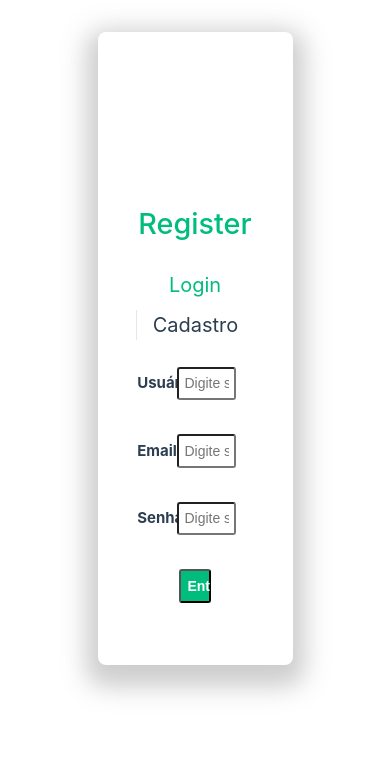
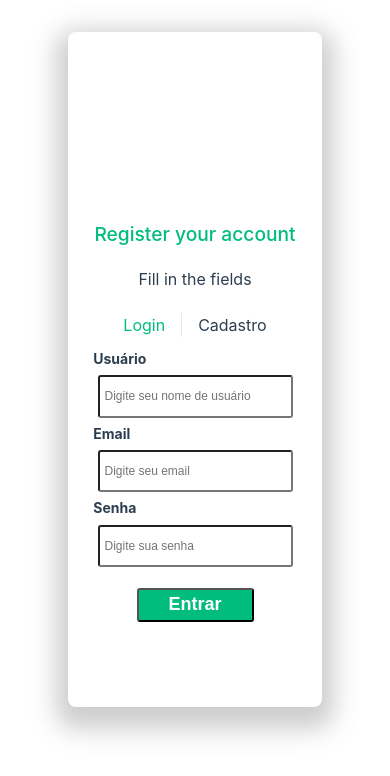
Before and after one commit to BauerKayke/VueMap, a Vue app: page /register in a window 390 px wide. Shown: the top 776 px of the page. Built offline with nearby package versions, Linux system fonts and the light colour scheme; what @fawmi/vue-google-maps would draw is missing.

Commit message:
Fix responsive

```diff
--- a/index.html
+++ b/index.html
@@ -3,7 +3,7 @@
 
 <head>
   <meta charset="UTF-8">
-  <link rel="icon" href="./public/mdi--map-search-outline.svg">
+  <link rel="icon" href="/mdi--map-search-outline.svg">
   <meta name="viewport" content="width=device-width, initial-scale=1.0">
   <title>KBMap</title>
 </head>
--- a/src/components/FormLogin.vue
+++ b/src/components/FormLogin.vue
@@ -84,15 +84,14 @@ label {
   font-size: 20px;
   font-weight: bold;
   width: 4vw;
-  /* Defina um tamanho fixo para todas as labels */
   display: inline-block;
 }
 
 input {
-  width: 15vw;
-  height: 4vh;
+  width: 20vw;
+  height: 5vh;
   margin: 2vh;
-  border-radius: 3px;
+  border-radius: 4px;
   font-size: 18px;
   padding: 5px;
 }
@@ -105,9 +104,9 @@ form {
 }
 
 button {
-  height: 4vh;
+  height: 5vh;
   width: 8vw;
-  border-radius: 3px;
+  border-radius: 4px;
   margin-top: 2vh;
   background-color: hsla(160, 100%, 37%, 1);
   color: white;
@@ -115,39 +114,35 @@ button {
   font-weight: bold;
 }
 
-@media (max-width: 1100px) {
+@media (max-width: 1200px) {
   label {
-    font-size: 18px;
-    font-weight: bold;
-    width: 6vw;
-    display: inline-block;
+    font-size: 16px;
+    width: 4vw;
   }
 
   input {
-    width: 15vw;
+    width: 30vw;
     height: 4vh;
-    margin: 2vh;
-    border-radius: 3px;
     font-size: 18px;
-    padding: 5px;
-  }
-
-  form {
-    display: flex;
-    align-items: center;
-    justify-content: center;
-    flex-direction: column;
   }
 
   button {
     height: 4vh;
-    width: 8vw;
-    border-radius: 3px;
     margin-top: 1vh;
-    background-color: hsla(160, 100%, 37%, 1);
-    color: white;
     font-size: 16px;
-    font-weight: bold;
+  }
+}
+
+@media (max-width: 700px) {
+  input {
+    width: 30vw;
+    font-size: 14px;
+    display: block;
+  }
+
+  button {
+    width: 15vw;
+    font-size: 14px;
   }
 }
 </style>
--- a/src/components/Register.vue
+++ b/src/components/Register.vue
@@ -88,6 +88,13 @@ export default {
 </script>
 
 <style scoped>
+form {
+  display: flex;
+  align-items: center;
+  flex-direction: column;
+  justify-content: center;
+}
+
 .error {
   color: red;
   font-weight: bold;
@@ -101,19 +108,12 @@ label {
 }
 
 input {
-  width: 15vw;
-  height: 4vh;
+  width: 20vw;
+  height: 5vh;
   margin: 2vh;
   border-radius: 3px;
   font-size: 18px;
   padding: 5px;
-}
-
-form {
-  display: flex;
-  align-items: center;
-  justify-content: center;
-  flex-direction: column;
 }
 
 button {
@@ -127,39 +127,50 @@ button {
   font-weight: bold;
 }
 
-@media (max-width: 1100px) {
+@media(max-width:1200px) {
   label {
-    font-size: 15px;
-    font-weight: bold;
-    width: 6vw;
-    display: inline-block;
+    width: 8vw;
+  }
+}
+
+@media (max-width: 768px) {
+
+  label {
+    font-size: 16px;
+    width: 7vw;
   }
 
   input {
-    width: 15vw;
-    height: 4vh;
-    margin: 2vh;
-    border-radius: 3px;
-    font-size: 14px;
-    padding: 5px;
-  }
-
-  form {
-    display: flex;
-    align-items: center;
-    justify-content: center;
-    flex-direction: column;
+    width: 25vw;
   }
 
   button {
-    height: 4vh;
-    width: 8vw;
-    border-radius: 3px;
-    margin-top: 2vh;
-    background-color: hsla(160, 100%, 37%, 1);
-    color: white;
+    width: 15vw;
+  }
+}
+
+@media (max-height:900px)and (max-width: 700px) {
+  label {
+    font-size: 16px;
+    width: 7vw;
+  }
+
+  input {
+    display: block;
+    width: 50vw;
+    margin: 0.5vh;
+    font-size: 12px;
+  }
+
+  button {
+    width: 30vw;
+  }
+}
+
+@media (max-width: 500px) {
+  label {
     font-size: 14px;
-    font-weight: bold;
+    width: auto;
   }
 }
 </style>
--- a/src/components/TitleHeader.vue
+++ b/src/components/TitleHeader.vue
@@ -76,17 +76,18 @@ header {
   justify-content: center;
 }
 
-@media (min-width: 1100px) {
+@media (min-width: 1200px) {
   header {
     display: flex;
     place-items: center;
-  }
-
-  header {
-    display: flex;
     align-items: center;
     justify-content: center;
     flex-direction: column;
+  }
+
+  .greetings h1,
+  .greetings h2 {
+    text-align: center;
   }
 }
 
@@ -98,7 +99,7 @@ h1 {
 }
 
 h2 {
-  font-size: 1.2rem;
+  font-size: 1.6rem;
 }
 
 .greetings h1,
@@ -106,15 +107,8 @@ h2 {
   text-align: center;
 }
 
-@media (min-width: 1100px) {
 
-  .greetings h1,
-  .greetings h2 {
-    text-align: center;
-  }
-}
-
-@media (max-width: 1100px) {
+@media (max-width: 1200px) {
   .logo {
     width: 18vw;
     height: 10vh;
@@ -128,11 +122,43 @@ h2 {
     top: 10px;
   }
 
+  h2 {
+    font-size: 1rem;
+  }
+
   nav {
     width: 100%;
     font-size: 14px;
     text-align: center;
-    margin-top: 2rem;
+    margin-top: 1.4rem;
+  }
+
+  .greetings h1,
+  .greetings h2 {
+    margin-top: 10px;
+  }
+}
+
+@media (max-height: 900px) and (max-width: 700px) {
+  .logo {
+    width: 40vw;
+    height: 10vh;
+    margin-top: 10px;
+  }
+
+  h1 {
+    font-size: 1.2rem;
+    top: -5px;
+  }
+
+  h2 {
+    font-size: 1rem;
+  }
+
+  nav a {
+    font-size: 16px;
+    text-align: center;
+
   }
 
   .greetings h1,
--- a/src/views/HomeView.vue
+++ b/src/views/HomeView.vue
@@ -24,6 +24,13 @@ main {
   box-shadow: 0px 10px 24px 12px rgba(109, 107, 107, 0.336);
   border-radius: 8px;
   width: 50vw;
-  height: 65vh;
+  height: 75vh;
+}
+
+@media (max-height: 900px) {
+  main {
+    height: 80vh;
+    width: 65vw;
+  }
 }
 </style>
--- a/src/views/MapView.vue
+++ b/src/views/MapView.vue
@@ -15,7 +15,7 @@
       </div>
     </div>
 
-    <GMapMap :center="coords" :zoom="10" map-type-id="terrain" style="width: 90vw; height: 90vh">
+    <GMapMap :center="coords" :zoom="10" map-type-id="terrain" class="mapa">
       <GMapMarker :key="markerDetails.id" :position="markerDetails.position" :clickable="true" :draggable="false"
         @click="openMarker(markerDetails.id)">
         <GMapInfoWindow v-if="locationDetails.address != ''" :closeclick="true" @closeclick="openMarker(null)"
@@ -105,6 +105,11 @@ export default {
 };
 </script>
 <style scoped>
+.mapa {
+  width: 90vw;
+  height: 90vh
+}
+
 .search-box {
   margin: 10px 0px;
   display: flex;
@@ -124,7 +129,7 @@ export default {
 }
 
 .searchLocation {
-  width: 12vw;
+  width: 25vw;
   height: 4vh;
   padding: 10px;
   border-radius: 20px;
@@ -150,4 +155,19 @@ p {
   background: none;
   border: none;
 }
+
+@media (max-width:700px) {
+  div {
+    overflow: hidden;
+  }
+
+  .mapa {
+    height: 80vh;
+    width: 80vw
+  }
+
+  .searchLocation {
+    width: 40vw;
+  }
+}
 </style>
--- a/src/views/RegisterView.vue
+++ b/src/views/RegisterView.vue
@@ -4,26 +4,13 @@ import TitleHeader from '../components/TitleHeader.vue';
 </script>
 
 <template>
-  <main class="registerMain">
+  <main>
     <div>
-      <TitleHeader msg="Register" subMsg=" " />
+      <TitleHeader msg="Register your account" subMsg="Fill in the fields" />
     </div>
     <div>
       <Register />
     </div>
   </main>
 </template>
-
-<style>
-.registerMain {
-  display: flex;
-  align-items: center;
-  justify-content: center;
-  flex-direction: column;
-  padding: 20px;
-  box-shadow: 0px 10px 24px 12px rgba(109, 107, 107, 0.336);
-  border-radius: 8px;
-  width: 50vw;
-  height: 75vh;
-}
-</style>
+<style></style>
```
Also changed, not shown: src/assets/main.css (line endings or trailing spaces).
